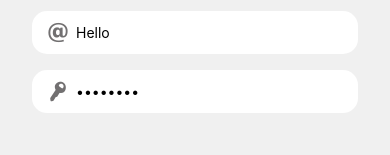
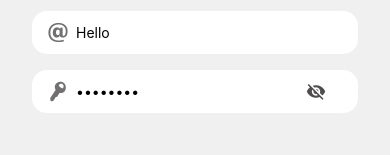
Before and after one commit to LeonelKero/done-with, a React Native app: screen / in a window 390 px wide. Shown: the part 145-300 px from the top of the page. Built offline with nearby package versions, Linux system fonts and the light colour scheme.

Commit message:
Hide and show password field value

```diff
--- a/app/components/input/DWTextInput.tsx
+++ b/app/components/input/DWTextInput.tsx
@@ -1,5 +1,6 @@
+import { MaterialCommunityIcons } from "@expo/vector-icons";
 import React, { ReactNode, useState } from "react";
-import { StyleSheet, TextInput, View } from "react-native";
+import { Pressable, StyleSheet, TextInput, View } from "react-native";
 import color from "../../config/color";
 
 interface Props {
@@ -7,6 +8,7 @@ interface Props {
   defaultValue: string;
   isSecure: boolean;
   keyboardType: "default" | "email-address" | "number-pad";
+  inputType: "default" | "secure-secret";
   getText: (text: string) => void;
   Icon: ReactNode;
 }
@@ -16,10 +18,13 @@ const DWTextInput = ({
   defaultValue,
   isSecure = false,
   keyboardType = "default",
+  inputType = "default",
   Icon,
   getText,
 }: Props) => {
   const [value, setValue] = useState<string>(defaultValue);
+  const [isSecretVisible, setSecretVisible] = useState(false);
+  const [isSecret, setSecret] = useState(isSecure);
   // TODO: Get typed value from parent
 
   return (
@@ -36,10 +41,25 @@ const DWTextInput = ({
         autoCapitalize="sentences"
         value={value}
         autoCorrect={false}
-        secureTextEntry={isSecure}
+        secureTextEntry={isSecret}
         clearButtonMode="always"
         placeholder={placeholder}
-      />
+      ></TextInput>
+      {inputType == "secure-secret" && (
+        <Pressable
+          onPress={() => {
+            setSecretVisible(!isSecretVisible);
+            setSecret(isSecretVisible);
+          }}
+          style={styles.showHideSecret}
+        >
+          <MaterialCommunityIcons
+            name={isSecretVisible ? "eye" : "eye-off"}
+            size={20}
+            color={color.softDark}
+          />
+        </Pressable>
+      )}
     </View>
   );
 };
@@ -56,6 +76,11 @@ const styles = StyleSheet.create({
     alignItems: "center",
     backgroundColor: color.white,
   },
+  showHideSecret: {
+    zIndex: 1,
+    position: "absolute",
+    end: 32,
+  },
   input: {
     paddingStart: 8,
     paddingEnd: 16,
--- a/app/config/color.js
+++ b/app/config/color.js
@@ -8,5 +8,6 @@ export default {
   softDark: "#4f4d4d",
   lightGray: "#e5e5e5",
   gray: '#727071',
+  softGray: '#9faaae1',
   warm: '#d38b17'
 };
--- a/app/screens/signin/SignInScreen.tsx
+++ b/app/screens/signin/SignInScreen.tsx
@@ -21,6 +21,7 @@ const SignInScreen = () => {
           <DWTextInput
             placeholder="Username"
             defaultValue="Hello"
+            inputType="default"
             isSecure={false}
             keyboardType="email-address"
             getText={(text) => console.log(text)}
@@ -29,6 +30,7 @@ const SignInScreen = () => {
           <DWTextInput
             placeholder="Password"
             defaultValue="Password"
+            inputType="secure-secret"
             isSecure={true}
             keyboardType="default"
             getText={(text) => console.log(text)}
```
